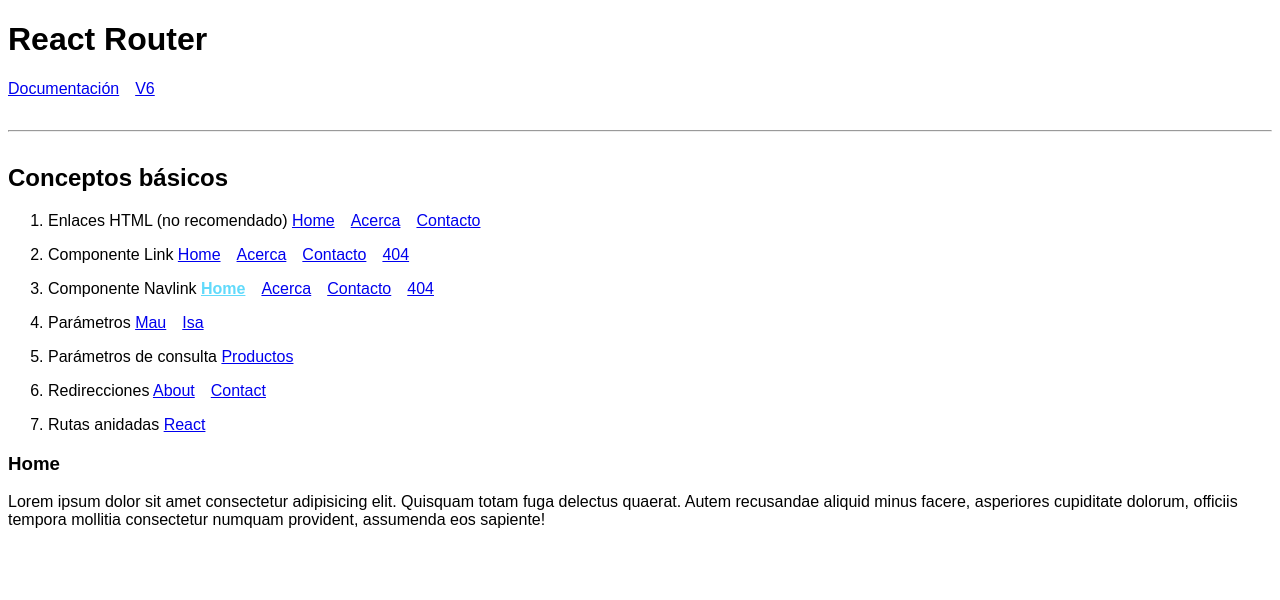
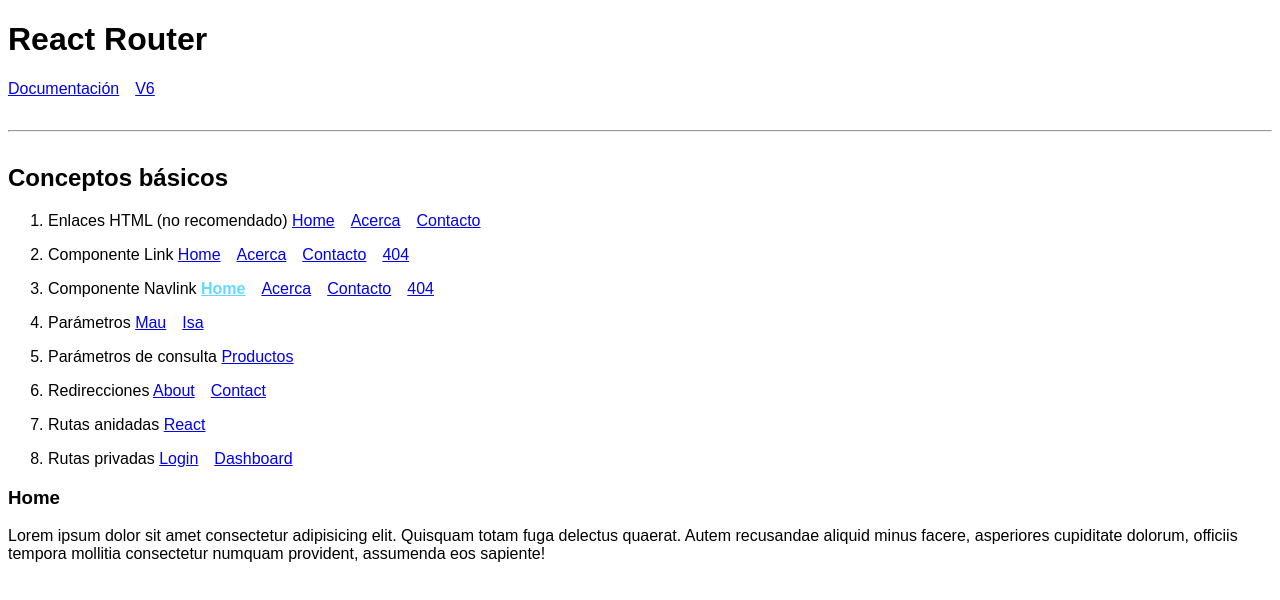
Before and after one commit to jourdanmauricio/react-rutas, a React (Create React App) app: page / in a window 1280 px wide. Shown: the top 600 px of the page. Built offline with nearby package versions, Linux system fonts and the light colour scheme.

Commit message:
Add private routes

```diff
--- a/src/components/ConceptosBasicos.js
+++ b/src/components/ConceptosBasicos.js
@@ -7,14 +7,19 @@ import {
 } from "react-router-dom";
 import Acerca from "../pages/Acerca";
 import Contacto from "../pages/Contacto";
+import Dashboard from "../pages/Dashboard";
 import { Error404 } from "../pages/Error404";
 import { Home } from "../pages/Home";
+import Login from "../pages/Login";
 import Productos from "../pages/Productos";
 import ReactTopics from "../pages/ReactTopics";
 import Usuario from "../pages/Usuario";
 import MenuConceptos from "./MenuConceptos";
 
 const ConceptosBasicos = () => {
+  let auth;
+  // auth = true;
+  auth = null;
   return (
     <div>
       <h2>Conceptos básicos</h2>
@@ -31,6 +36,11 @@ const ConceptosBasicos = () => {
           <Route path="/contact" element={<Navigate to="/contacto" />} />
           {/* <Route path="/react" element={<ReactTopics />} /> */}
           <Route path="react/*" element={<ReactTopics />} />
+          <Route path="/login" element={<Login />} />
+          <Route
+            path="dashboard"
+            element={auth ? <Dashboard /> : <Navigate to="/login" />}
+          />
           <Route path="*" element={<Error404 />} />
         </Routes>
       </Router>
--- a/src/components/MenuConceptos.js
+++ b/src/components/MenuConceptos.js
@@ -51,6 +51,11 @@ const MenuConceptos = () => {
           <span>Rutas anidadas </span>
           <Link to="/react">React</Link>
         </li>
+        <li>
+          <span>Rutas privadas </span>
+          <Link to="/login">Login</Link>
+          <Link to="/dashboard">Dashboard</Link>
+        </li>
       </ol>
     </nav>
   );
```
Also changed, not shown: src/components/PrivateRoute.js (added, +7 -0 lines).
